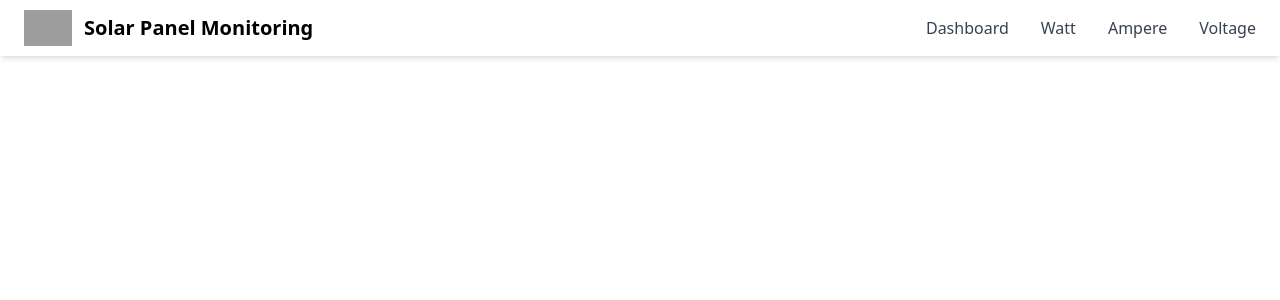
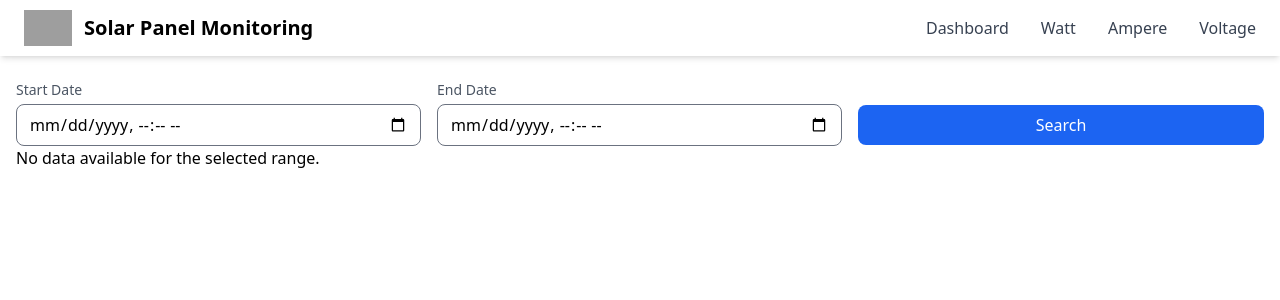
Before and after one commit to ttarreuu/monitoring-web, a React (Create React App) app: page /ampere in a window 1280 px wide. Shown: the top 300 px of the page. Built offline with nearby package versions, Linux system fonts and the light colour scheme; grey boxes are pictures that could not be loaded.

Commit message:
Fix datalist and graph visualization

```diff
--- a/src/components/DataList.js
+++ b/src/components/DataList.js
@@ -1,4 +1,4 @@
-import React, { useState } from "react";
+import React from "react";
 
 const DataList = ({ type, data }) => {
     return (
@@ -8,16 +8,14 @@ const DataList = ({ type, data }) => {
             <thead>
             <tr className="bg-gray-200">
                 <th className="border border-gray-300 px-4 py-2 text-left">Datetime</th>
-                <th className="border border-gray-300 px-4 py-2 text-left">{type}</th>
+                <th className="border border-gray-300 px-4 py-2 text-left">{type.charAt(0).toUpperCase() + type.slice(1)}</th>
             </tr>
             </thead>
             <tbody>
             {data.map((item, index) => (
                 <tr key={index} className="odd:bg-white even:bg-gray-100">
                 <td className="border border-gray-300 px-4 py-2">{item.datetime}</td>
-                <td className="border border-gray-300 px-4 py-2">{item.volt}</td>
-                <td className="border border-gray-300 px-4 py-2">{item.watt}</td>
-                <td className="border border-gray-300 px-4 py-2">{item.ampere}</td>
+                <td className="border border-gray-300 px-4 py-2">{item[type]}</td>
                 </tr>
             ))}
             </tbody>
--- a/src/components/Graph.js
+++ b/src/components/Graph.js
@@ -35,7 +35,7 @@ const Graph = ({ data, type }) => {
   const chartOptions = {
     responsive: true,
     plugins: {
-      legend: { display: false },
+      legend: { display: false},
       //title: {
         //display: true,
         //text: `${type.charAt(0).toUpperCase() + type.slice(1)} Graph`,
--- a/src/pages/AmperePage.js
+++ b/src/pages/AmperePage.js
@@ -1,13 +1,59 @@
-import React from 'react'
-import Navbar from '../components/Navbar'
+import React, { useState } from "react";
+import Graph from "../components/Graph";
+import DateTimePicker from "../components/DateTimePicker";
+import DataList from "../components/DataList";
+import Navbar from "../components/Navbar";
+import { format } from "date-fns";
 
-function AmperePage() {
+const AmperePage = () => {
+  const [filteredData, setFilteredData] = useState([]);
+  const [loading, setLoading] = useState(false);
+  const [error, setError] = useState(null);
+
+  const fetchDataWithRange = async (start, end) => {
+    setLoading(true);
+    setError(null);
+
+    try {
+      const response = await fetch(
+        `http://localhost:3000/api/data-range?start=${start}&end=${end}`
+      );
+
+      if (!response.ok) {
+        throw new Error("Failed to fetch data from the server.");
+      }
+
+      const data = await response.json();
+
+      const formattedData = data.map((item) => ({
+        ampere: item.ampere,
+        datetime: format(new Date(item.datetime), "yyyy-MM-dd HH:mm:ss"),
+      }));
+
+      setFilteredData(formattedData);
+    } catch (err) {
+      setError(err.message);
+    } finally {
+      setLoading(false);
+    }
+  };
+
   return (
-    <div>
-        <Navbar/>
-        <div>AmperePage</div>
+    <div className="p-4">
+      <Navbar />
+      <DateTimePicker onFilter={fetchDataWithRange} />
+      {loading && <p>Loading data...</p>}
+      {error && <p style={{ color: "red" }}>Error: {error}</p>}
+      {filteredData.length > 0 ? (
+        <>
+          <Graph data={filteredData} type="ampere" />
+          <DataList data={filteredData} type="ampere" />
+        </>
+      ) : (
+        !loading && <p>No data available for the selected range.</p>
+      )}
     </div>
-  )
-}
+  );
+};
 
-export default AmperePage
+export default AmperePage;
--- a/src/pages/VoltagePage.js
+++ b/src/pages/VoltagePage.js
@@ -1,13 +1,59 @@
-import React from 'react'
-import Navbar from '../components/Navbar'
+import React, { useState } from "react";
+import Graph from "../components/Graph";
+import DateTimePicker from "../components/DateTimePicker";
+import DataList from "../components/DataList";
+import Navbar from "../components/Navbar";
+import { format } from "date-fns";
 
-function VoltagePage() {
+const VoltagePage = () => {
+  const [filteredData, setFilteredData] = useState([]);
+  const [loading, setLoading] = useState(false);
+  const [error, setError] = useState(null);
+
+  const fetchDataWithRange = async (start, end) => {
+    setLoading(true);
+    setError(null);
+
+    try {
+      const response = await fetch(
+        `http://localhost:3000/api/data-range?start=${start}&end=${end}`
+      );
+
+      if (!response.ok) {
+        throw new Error("Failed to fetch data from the server.");
+      }
+
+      const data = await response.json();
+
+      const formattedData = data.map((item) => ({
+        volt: item.volt,
+        datetime: format(new Date(item.datetime), "yyyy-MM-dd HH:mm:ss"),
+      }));
+
+      setFilteredData(formattedData);
+    } catch (err) {
+      setError(err.message);
+    } finally {
+      setLoading(false);
+    }
+  };
+
   return (
-    <div>
-        <Navbar/>
-        <div>VoltagePage</div>
+    <div className="p-4">
+      <Navbar />
+      <DateTimePicker onFilter={fetchDataWithRange} />
+      {loading && <p>Loading data...</p>}
+      {error && <p style={{ color: "red" }}>Error: {error}</p>}
+      {filteredData.length > 0 ? (
+        <>
+          <Graph data={filteredData} type="volt" />
+          <DataList data={filteredData} type="volt" />
+        </>
+      ) : (
+        !loading && <p>No data available for the selected range.</p>
+      )}
     </div>
-  )
-}
+  );
+};
 
-export default VoltagePage
+export default VoltagePage;
--- a/src/pages/WattPage.js
+++ b/src/pages/WattPage.js
@@ -26,7 +26,7 @@ const WattPage = () => {
       const data = await response.json();
 
       const formattedData = data.map((item) => ({
-        ...item,
+        watt: item.watt,
         datetime: format(new Date(item.datetime), "yyyy-MM-dd HH:mm:ss"),
       }));
 
@@ -46,8 +46,8 @@ const WattPage = () => {
       {error && <p style={{ color: "red" }}>Error: {error}</p>}
       {filteredData.length > 0 ? (
         <>
-          <Graph data={filteredData} type="Watt" />
-          <DataList data={filteredData} type="Watt" />
+          <Graph data={filteredData} type="watt" />
+          <DataList data={filteredData} type="watt" />
         </>
       ) : (
         !loading && <p>No data available for the selected range.</p>
```
